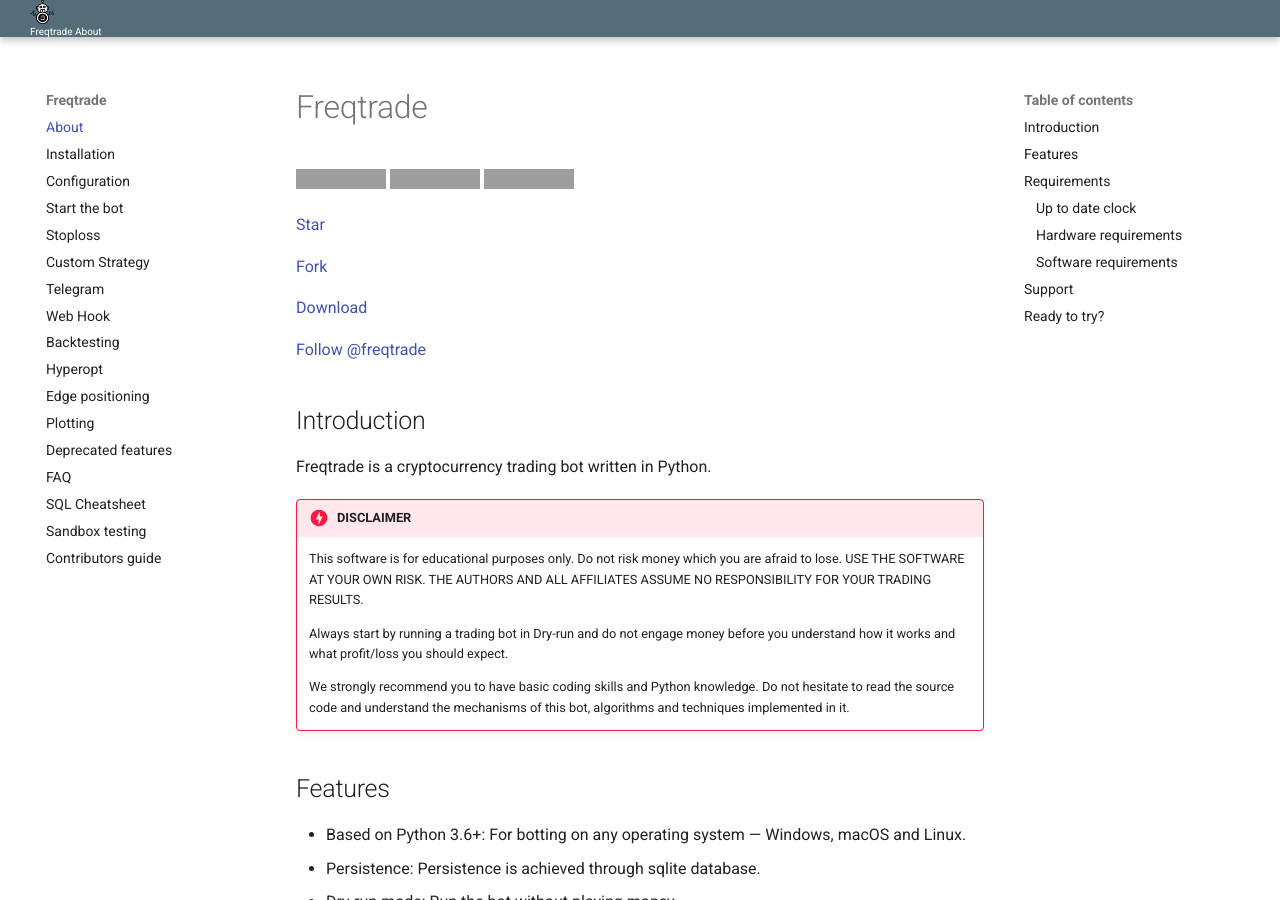
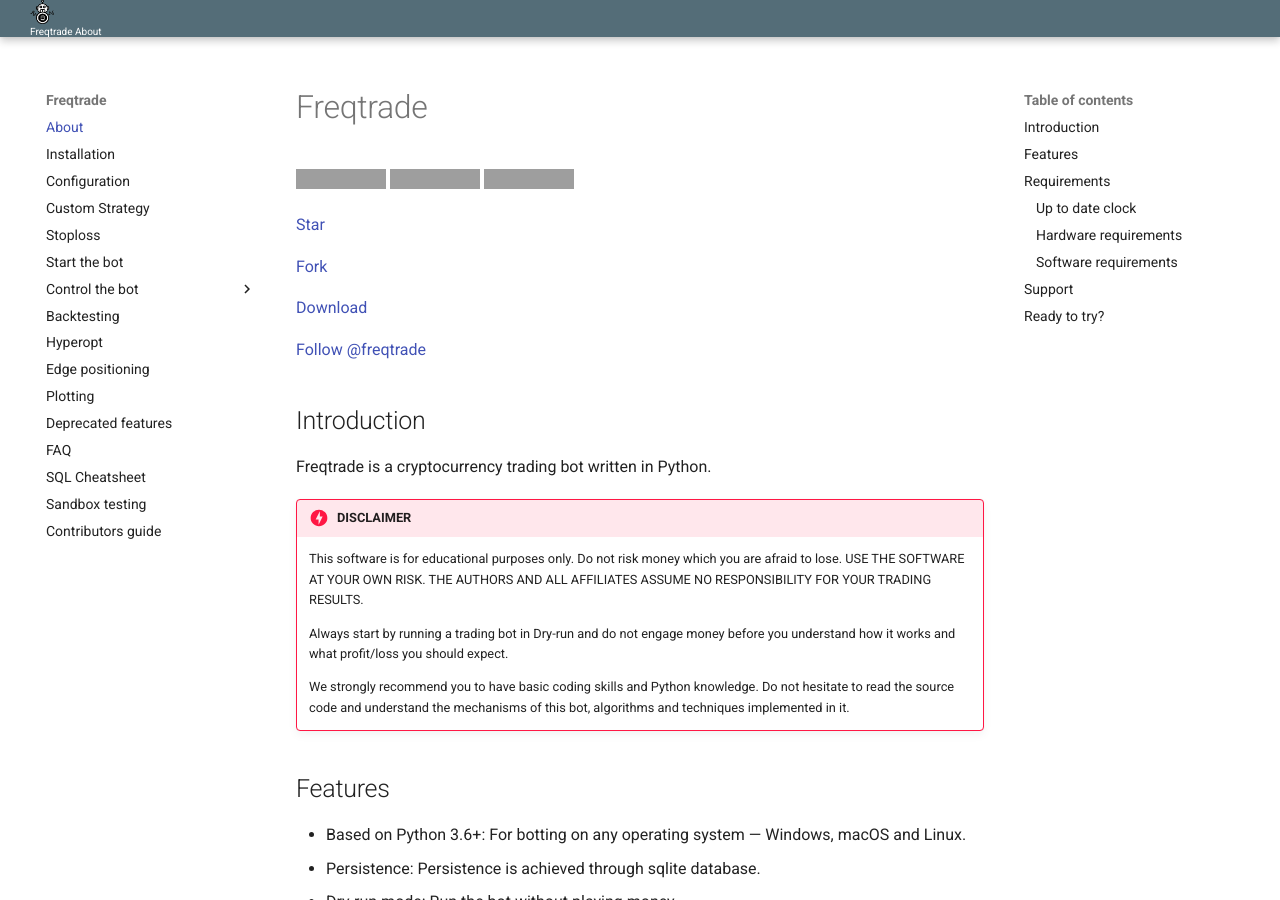
Before and after one commit to jacksonmori755/Crypto-trading-bot, an MkDocs documentation site: the page built from docs/index.md, in a window 1280 px wide and 900 px high. Built offline with MkDocs 1.6.1 and Material for MkDocs 9.7.7, drawn with Linux system fonts in a browser that asks for light colours; grey boxes are pictures that could not be loaded.

Commit message:
Improve docs layout

```diff
--- a/mkdocs.yml
+++ b/mkdocs.yml
@@ -3,11 +3,12 @@ nav:
     - About: index.md
     - Installation: installation.md
     - Configuration: configuration.md
+    - Custom Strategy: bot-optimization.md
+    - Stoploss: stoploss.md
     - Start the bot: bot-usage.md
-    - Stoploss: stoploss.md
-    - Custom Strategy: bot-optimization.md
-    - Telegram: telegram-usage.md
-    - Web Hook: webhook-config.md
+    - Control the bot:
+        - Telegram: telegram-usage.md
+        - Web Hook: webhook-config.md
     - Backtesting: backtesting.md
     - Hyperopt: hyperopt.md
     - Edge positioning: edge.md
```
